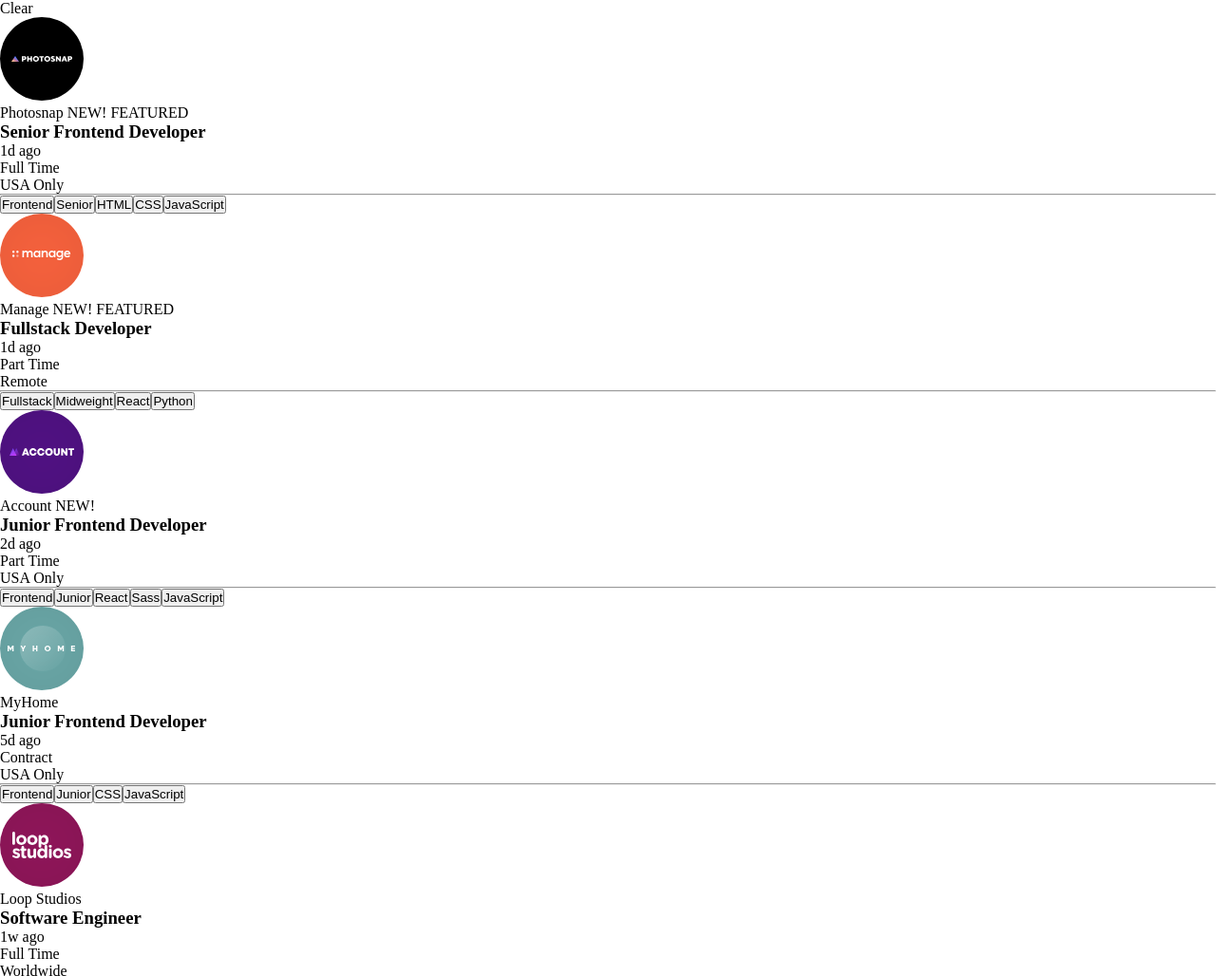
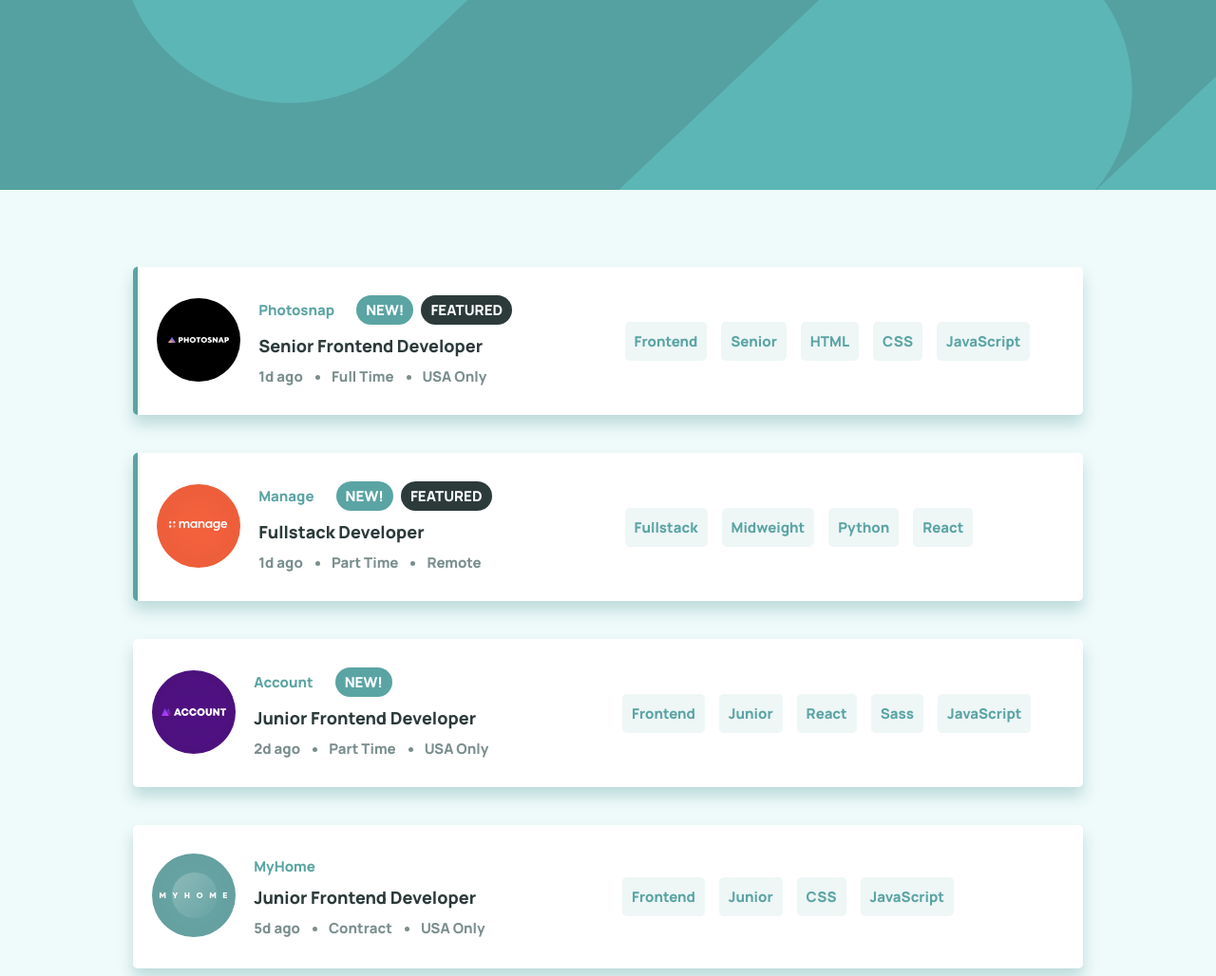
Before and after one commit to SartHak-0-Sach/Static-job-listings_frontend_project, a plain HTML site: page index.html in a window 1280 px wide. Shown: the top 1028 px of the page at 95% size. Drawn offline with Linux system fonts and the light colour scheme.

Commit message:
Update style.css

```diff
--- a/style.css
+++ b/style.css
@@ -1,5 +1,271 @@
-*{
-    margin: 0;
-    padding: 0;
-    box-sizing: border-box;
+@import url("https://fonts.googleapis.com/css2?family=Manrope:wght@800&display=swap");
+
+:root {
+  /* ### Primary */
+
+  --Desaturated-Dark-Cyan: hsl(180, 29%, 50%);
+  --white: hsl(0, 0%, 100%);
+  /* ### Neutral */
+  /* (Background) */
+  --Light-Grayish-Cyan: hsl(180, 52%, 96%);
+  /* n (Filter Tablets) */
+  --Light-Grayish-Cya: hsl(180, 31%, 95%);
+  --Dark-Grayish-Cyan: hsl(180, 8%, 52%);
+  --Very-Dark-Grayish-Cyan: hsl(180, 14%, 20%);
 }
+html {
+  font-size: 62.5%;
+  box-sizing: border-box;
+  scroll-behavior: smooth;
+}
+*,
+*::before,
+*::after {
+  margin: 0;
+  padding: 0;
+  outline: none;
+  box-sizing: inherit;
+
+  font-family: "Manrope", sans-serif;
+}
+body {
+  background-color: var(--Light-Grayish-Cyan);
+  position: relative;
+}
+body::before {
+  content: "";
+  position: absolute;
+  top: 0;
+  left: 0;
+  height: 20rem;
+  width: 100%;
+  background: url(./images/bg-header-mobile.svg) no-repeat center center/cover;
+  background-color: var(--Desaturated-Dark-Cyan);
+  mix-blend-mode: multiply;
+  z-index: -1;
+}
+.flex {
+  display: flex;
+}
+.flex-col {
+  flex-direction: column;
+}
+section img {
+  position: absolute;
+  top: -2rem;
+  left: 2rem;
+  width: 4rem;
+}
+.clr-dark-cyan {
+  color: var(--Desaturated-Dark-Cyan);
+}
+.border-green {
+  border-left: 5px solid var(--Desaturated-Dark-Cyan);
+}
+hr {
+  width: 100%;
+  height: 2px;
+  background-color: hsl(180, 8%, 82%);
+  margin: 1.5rem 0;
+  border: none;
+}
+p,
+li,
+button {
+  font-size: clamp(1.2rem, 1.5vw, 1.5rem);
+}
+p,
+h1 {
+  margin-bottom: 1rem;
+}
+ul {
+  color: var(--Dark-Grayish-Cyan);
+  justify-content: flex-start;
+  gap: clamp(2rem, 3vw, 3rem);
+}
+ul li:first-child {
+  list-style-type: none;
+}
+.container {
+  width: clamp(30rem, 90%, 100rem);
+  margin: 0 auto;
+  padding: 16rem 0 5rem 0;
+}
+.container,
+.main-container {
+  gap: 4rem;
+}
+
+section,
+.data-box {
+  position: relative;
+  background-color: var(--white);
+  padding: 3rem 2rem;
+  border-radius: 5px;
+  box-shadow: 0 10px 15px hsl(180, 29%, 80%);
+}
+.company-name span:nth-child(1) {
+  padding-right: 2rem;
+}
+.company-name span:nth-child(2) {
+  margin-right: 5px;
+  background-color: var(--Desaturated-Dark-Cyan);
+}
+.company-name span:nth-child(3) {
+  background-color: var(--Very-Dark-Grayish-Cyan);
+}
+.company-name span:nth-child(2),
+.company-name span:nth-child(3) {
+  padding: 5px 1rem;
+  color: var(--white);
+  border-radius: 5rem;
+}
+.position {
+  font-size: clamp(1.6rem, 2vw, 1.8rem);
+  color: var(--Very-Dark-Grayish-Cyan);
+  font-weight: 800;
+}
+.position:is(:hover, :focus) {
+  cursor: pointer;
+  color: var(--Desaturated-Dark-Cyan);
+  transition: 600ms;
+}
+.buttons {
+  flex-wrap: wrap;
+  gap: 1.5rem;
+}
+.buttons button {
+  border: none;
+  background-color: var(--Light-Grayish-Cya);
+  padding: 1rem;
+  color: var(--Desaturated-Dark-Cyan);
+  border-radius: 5px;
+  font-weight: 800;
+}
+.buttons button:is(:hover, :focus) {
+  color: var(--white);
+  background-color: var(--Desaturated-Dark-Cyan);
+  cursor: pointer;
+  transition: 600ms;
+}
+.data-box {
+  align-items: center;
+  justify-content: space-between;
+  gap: 2rem;
+  opacity: 0;
+  transition: opacity 600ms;
+}
+.show-data-box {
+  opacity: 1;
+  transition: opacity 600ms;
+}
+.data-stored-box {
+  flex-wrap: wrap;
+  gap: 2rem;
+
+  width: 100%;
+}
+
+.clear-data {
+  margin: 0;
+  color: var(--Dark-Grayish-Cyan);
+}
+.clear-data:is(:hover, :focus) {
+  color: var(--Desaturated-Dark-Cyan);
+  text-decoration: underline;
+  transition: 600ms;
+  cursor: pointer;
+}
+.data-name {
+  margin: 0;
+  align-items: center;
+  border-radius: 5px;
+  overflow: hidden;
+}
+.data-name span {
+  padding: 1rem;
+  color: var(--Desaturated-Dark-Cyan);
+}
+
+.data-name span:first-child {
+  background-color: var(--Light-Grayish-Cyan);
+}
+.data-name span:last-child {
+  background-color: var(--Desaturated-Dark-Cyan);
+}
+.data-name span:hover:last-child {
+  background-color: var(--Very-Dark-Grayish-Cyan);
+  cursor: pointer;
+  transition: 600ms;
+}
+.section-2 button:nth-child(4),
+.section-5 button:nth-child(5),
+.section-6 button:nth-child(4),
+.section-7 button:nth-child(4),
+.section-9 button:nth-child(4) {
+  order: 3;
+}
+.section-2 button:nth-child(3),
+.section-5 button:nth-child(4),
+.section-6 button:nth-child(3),
+.section-7 button:nth-child(3),
+.section-9 button:nth-child(3),
+.section-8 button:nth-child(5) {
+  order: 4;
+}
+.section-5 button:nth-child(3),
+.section-7 button:nth-child(5),
+.section-9 button:nth-child(5),
+.section-8 button:nth-child(4) {
+  order: 5;
+}
+section {
+  transform: translateY(0);
+  opacity: 1;
+  transition: all 1s;
+}
+.section--hidden {
+  transform: translateY(12rem);
+  opacity: 0;
+  transition: all 1s;
+}
+@media (min-width: 768px) {
+  section img {
+    position: relative;
+    top: 0;
+    left: 0;
+    width: 100%;
+  }
+
+  hr {
+    display: none;
+  }
+  body::before {
+    background: url(./images/bg-header-desktop.svg) no-repeat center
+      center/cover;
+    background-color: var(--Desaturated-Dark-Cyan);
+    mix-blend-mode: multiply;
+  }
+  .flex-col {
+    flex-direction: row;
+    justify-content: space-between;
+  }
+  .main-container,
+  .container {
+    flex-direction: column;
+  }
+  .buttons {
+    align-items: center;
+  }
+  .left-section {
+    gap: clamp(1rem, 1.5vw, 2rem);
+    align-items: center;
+    justify-content: flex-start;
+  }
+  section {
+    gap: clamp(2rem, 2.5vw, 3rem);
+  }
+  section article {
+    flex: 1;
+  }
+}
```
